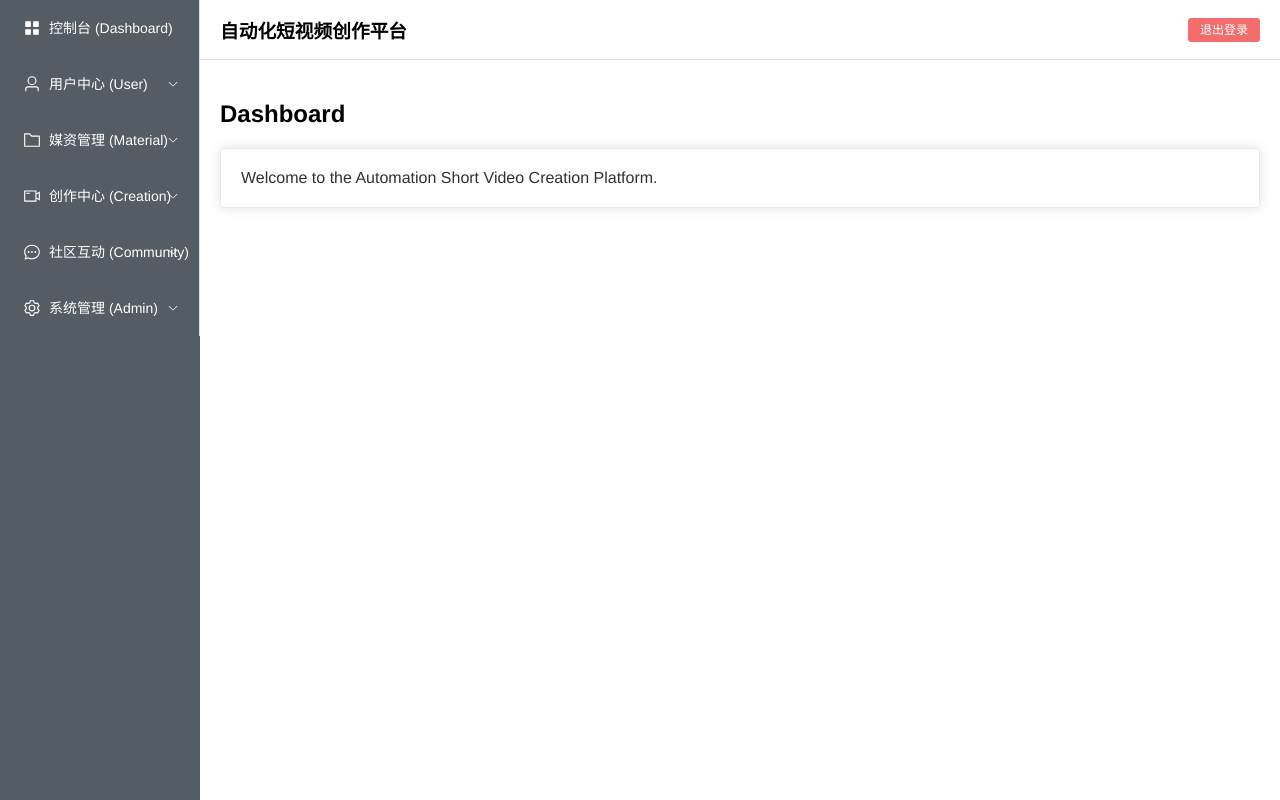
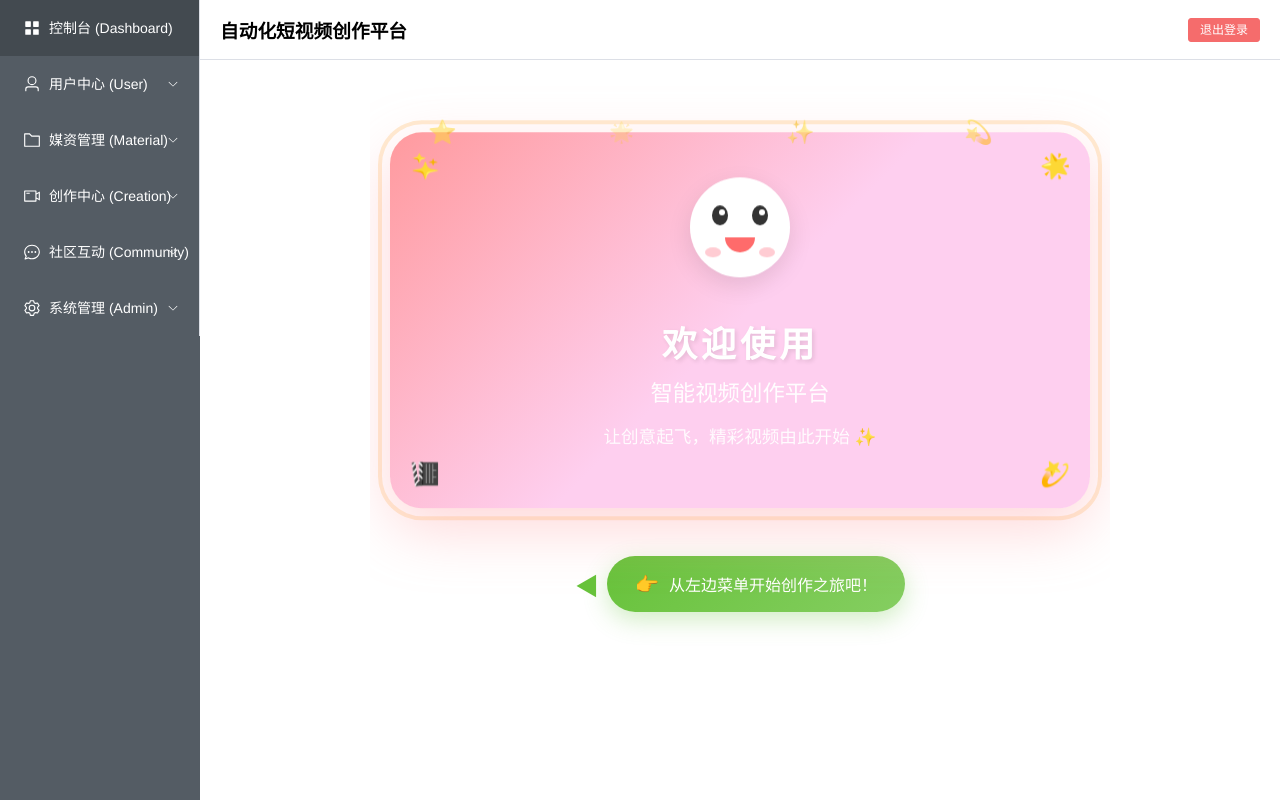
Before and after one commit to yyyl12138/video-creation-platform, a Vue app in the folder frontend/: page /dashboard in a window 1280 px wide. Built offline with nearby package versions, Linux system fonts and the light colour scheme.

Commit message:
Update Dashboard.vue
优化

```diff
--- a/frontend/src/views/admin/Dashboard.vue
+++ b/frontend/src/views/admin/Dashboard.vue
@@ -1,8 +1,326 @@
 <template>
-  <div>
-    <h2>Dashboard</h2>
-    <el-card>
-      Welcome to the Automation Short Video Creation Platform.
-    </el-card>
+  <div class="dashboard-container">
+    <!-- 可爱的欢迎卡片 -->
+    <div class="welcome-card">
+      <div class="card-decoration top-left">
+        <span>✨</span>
+      </div>
+      <div class="card-decoration top-right">
+        <span>🌟</span>
+      </div>
+      <div class="card-decoration bottom-left">
+        <span>🎬</span>
+      </div>
+      <div class="card-decoration bottom-right">
+        <span>💫</span>
+      </div>
+
+      <div class="card-content">
+        <div class="mascot">
+          <div class="mascot-face">
+            <div class="eyes">
+              <div class="eye left"></div>
+              <div class="eye right"></div>
+            </div>
+            <div class="mouth"></div>
+            <div class="cheeks">
+              <div class="cheek"></div>
+              <div class="cheek"></div>
+            </div>
+          </div>
+        </div>
+
+        <h1>欢迎使用</h1>
+        <h2>智能视频创作平台</h2>
+        <p class="slogan">让创意起飞，精彩视频由此开始 ✨</p>
+      </div>
+    </div>
+
+    <!-- 卡通风格提示 -->
+    <div class="hint-bubble">
+      <div class="bubble-arrow">◀</div>
+      <div class="bubble-content">
+        <span class="bubble-icon">👉</span>
+        <span>从左边菜单开始创作之旅吧！</span>
+      </div>
+    </div>
+
+    <!-- 装饰元素 -->
+    <div class="decoration-stars">
+      <span class="star" style="--delay: 0s">⭐</span>
+      <span class="star" style="--delay: 0.5s">🌟</span>
+      <span class="star" style="--delay: 1s">✨</span>
+      <span class="star" style="--delay: 1.5s">💫</span>
+      <span class="star" style="--delay: 2s">⭐</span>
+    </div>
   </div>
 </template>
+
+<script setup>
+// 简洁的欢迎页面，无需额外脚本
+</script>
+
+<style scoped>
+.dashboard-container {
+  padding: 60px 20px;
+  max-width: 700px;
+  margin: 0 auto;
+  position: relative;
+  overflow: hidden;
+}
+
+/* 可爱的欢迎卡片 */
+.welcome-card {
+  background: linear-gradient(135deg, #ff9a9e 0%, #fecfef 50%, #fecfef 100%);
+  border-radius: 32px;
+  padding: 60px 40px;
+  text-align: center;
+  position: relative;
+  box-shadow:
+    0 20px 60px rgba(255, 154, 158, 0.4),
+    0 0 0 8px #fff,
+    0 0 0 12px #ffecd2;
+  animation: float 3s ease-in-out infinite;
+}
+
+@keyframes float {
+  0%, 100% { transform: translateY(0); }
+  50% { transform: translateY(-10px); }
+}
+
+/* 卡片装饰角标 */
+.card-decoration {
+  position: absolute;
+  font-size: 24px;
+  animation: spin 4s linear infinite;
+}
+
+.card-decoration.top-left {
+  top: 20px;
+  left: 20px;
+}
+
+.card-decoration.top-right {
+  top: 20px;
+  right: 20px;
+  animation-direction: reverse;
+}
+
+.card-decoration.bottom-left {
+  bottom: 20px;
+  left: 20px;
+  animation-direction: reverse;
+}
+
+.card-decoration.bottom-right {
+  bottom: 20px;
+  right: 20px;
+}
+
+@keyframes spin {
+  from { transform: rotate(0deg); }
+  to { transform: rotate(360deg); }
+}
+
+/* 卡片内容 */
+.card-content h1 {
+  margin: 0 0 8px 0;
+  font-size: 2.2rem;
+  font-weight: 700;
+  color: #fff;
+  text-shadow: 2px 2px 4px rgba(0, 0, 0, 0.1);
+  letter-spacing: 4px;
+}
+
+.card-content h2 {
+  margin: 0 0 16px 0;
+  font-size: 1.4rem;
+  font-weight: 500;
+  color: rgba(255, 255, 255, 0.95);
+}
+
+.slogan {
+  margin: 0;
+  font-size: 1.1rem;
+  color: rgba(255, 255, 255, 0.9);
+}
+
+/* 卡通吉祥物 */
+.mascot {
+  margin-bottom: 24px;
+}
+
+.mascot-face {
+  width: 100px;
+  height: 100px;
+  background: #fff;
+  border-radius: 50%;
+  margin: 0 auto 20px;
+  position: relative;
+  box-shadow: 0 8px 24px rgba(0, 0, 0, 0.1);
+  animation: bounce 2s ease-in-out infinite;
+}
+
+@keyframes bounce {
+  0%, 100% { transform: translateY(0); }
+  50% { transform: translateY(-15px); }
+}
+
+.eyes {
+  display: flex;
+  justify-content: center;
+  gap: 24px;
+  padding-top: 28px;
+}
+
+.eye {
+  width: 16px;
+  height: 20px;
+  background: #333;
+  border-radius: 50%;
+  position: relative;
+  animation: blink 3s infinite;
+}
+
+.eye::after {
+  content: '';
+  position: absolute;
+  width: 6px;
+  height: 6px;
+  background: #fff;
+  border-radius: 50%;
+  top: 4px;
+  right: 3px;
+}
+
+@keyframes blink {
+  0%, 90%, 100% { transform: scaleY(1); }
+  95% { transform: scaleY(0.1); }
+}
+
+.mouth {
+  width: 30px;
+  height: 15px;
+  background: #ff6b6b;
+  border-radius: 0 0 30px 30px;
+  margin: 12px auto 0;
+}
+
+.cheeks {
+  position: absolute;
+  bottom: 20px;
+  width: 100%;
+  display: flex;
+  justify-content: space-between;
+  padding: 0 15px;
+  box-sizing: border-box;
+}
+
+.cheek {
+  width: 16px;
+  height: 10px;
+  background: #ffb6c1;
+  border-radius: 50%;
+  opacity: 0.7;
+}
+
+/* 卡通提示气泡 */
+.hint-bubble {
+  display: flex;
+  align-items: center;
+  margin-top: 40px;
+  justify-content: center;
+}
+
+.bubble-arrow {
+  color: #67c23a;
+  font-size: 24px;
+  margin-right: 8px;
+  animation: pointLeft 1s ease-in-out infinite;
+}
+
+@keyframes pointLeft {
+  0%, 100% { transform: translateX(0); }
+  50% { transform: translateX(-5px); }
+}
+
+.bubble-content {
+  display: flex;
+  align-items: center;
+  gap: 10px;
+  padding: 16px 28px;
+  background: linear-gradient(135deg, #67c23a 0%, #85ce61 100%);
+  border-radius: 50px;
+  box-shadow: 0 8px 24px rgba(103, 194, 58, 0.3);
+  color: #fff;
+  font-size: 1rem;
+  font-weight: 500;
+}
+
+.bubble-icon {
+  font-size: 1.2rem;
+}
+
+/* 装饰星星 */
+.decoration-stars {
+  position: absolute;
+  width: 100%;
+  top: 40px;
+  left: 0;
+  display: flex;
+  justify-content: space-between;
+  padding: 0 60px;
+  pointer-events: none;
+  opacity: 0.6;
+}
+
+.star {
+  font-size: 20px;
+  animation: twinkle 1.5s ease-in-out infinite;
+  animation-delay: var(--delay);
+}
+
+@keyframes twinkle {
+  0%, 100% { opacity: 0.4; transform: scale(1); }
+  50% { opacity: 1; transform: scale(1.2); }
+}
+
+/* 响应式 */
+@media (max-width: 600px) {
+  .dashboard-container {
+    padding: 40px 15px;
+  }
+
+  .welcome-card {
+    padding: 40px 24px;
+    border-radius: 24px;
+  }
+
+  .card-content h1 {
+    font-size: 1.8rem;
+  }
+
+  .card-content h2 {
+    font-size: 1.2rem;
+  }
+
+  .mascot-face {
+    width: 80px;
+    height: 80px;
+  }
+
+  .eyes {
+    gap: 18px;
+    padding-top: 22px;
+  }
+
+  .eye {
+    width: 14px;
+    height: 18px;
+  }
+
+  .decoration-stars {
+    padding: 0 30px;
+  }
+}
+</style>
```
